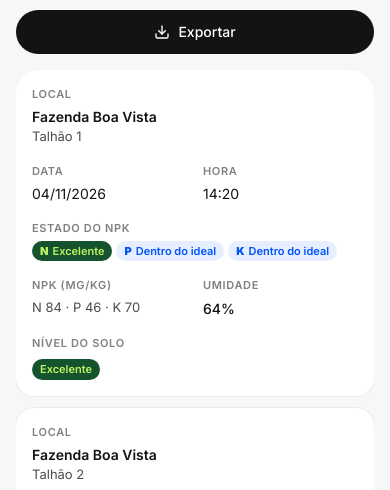
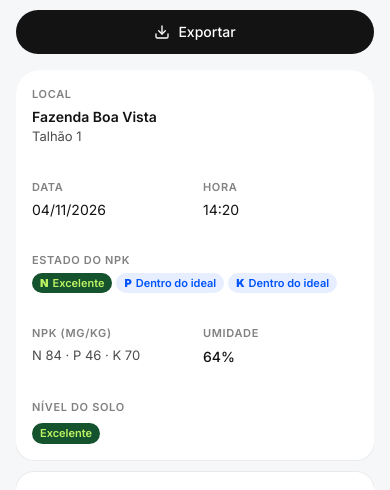
Before and after one commit to Jhonatan-HenriqueS/Sistema-Solo, a Next.js app in the folder sistema/: page /dashboard/leituras in a window 390 px wide. Shown: the part 353-843 px from the top of the page. Built offline with nearby package versions, Linux system fonts and the light colour scheme; no server answers.

Commit message:
style(sistema): aumentar espaço entre blocos dos cards de leituras no mobile
Co-Authored-By: Claude Opus 5.5 <noreply@anthropic.com>

```diff
--- a/sistema/src/components/dashboard/leituras-tabela.tsx
+++ b/sistema/src/components/dashboard/leituras-tabela.tsx
@@ -52,7 +52,7 @@ function Linha(p: {
     <li
       className={cn(
         colunas,
-        "grid grid-cols-2 gap-x-4 gap-y-4 rounded-2xl bg-white p-4 ring-1 ring-black/5 lg:rounded-none lg:bg-transparent lg:px-5 lg:py-4 lg:ring-0 lg:hover:bg-smoke",
+        "grid grid-cols-2 gap-x-4 gap-y-8 rounded-2xl bg-white p-4 ring-1 ring-black/5 lg:rounded-none lg:bg-transparent lg:px-5 lg:py-4 lg:ring-0 lg:hover:bg-smoke",
       )}
     >
       <div className="col-span-2 lg:col-span-1">
```
